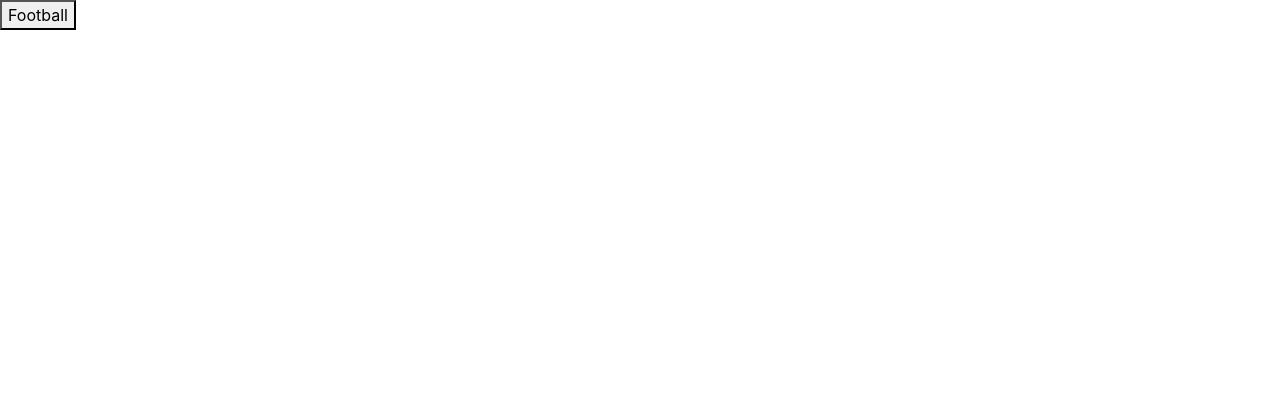
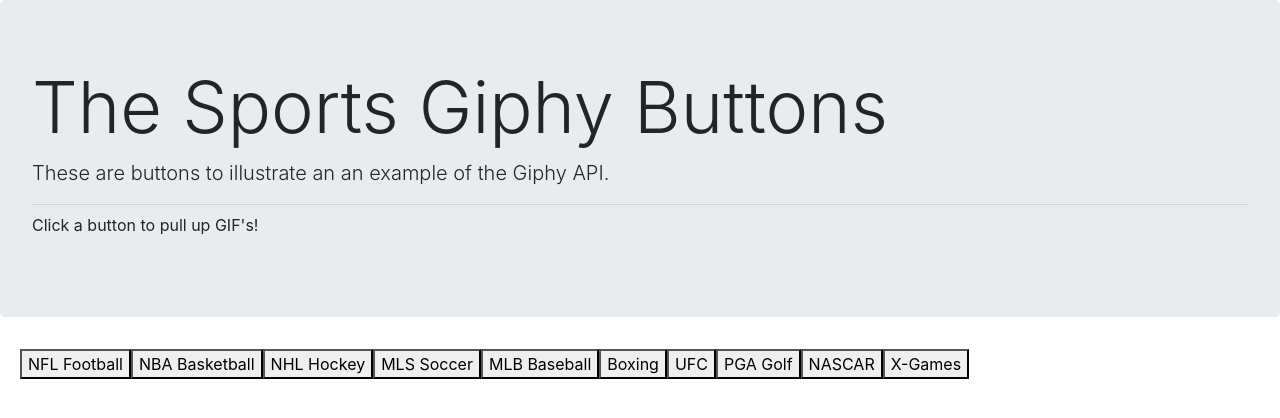
Before and after one commit to antwan024/giphyAssignment, a plain HTML site: page index.html in a window 1280 px wide. Drawn offline with nearby package versions, Linux system fonts and the light colour scheme.

Commit message:
Added button loop for array

```diff
--- a/index.html
+++ b/index.html
@@ -17,20 +17,50 @@
     <script src="https://cdnjs.cloudflare.com/ajax/libs/popper.js/1.14.7/umd/popper.min.js" integrity="sha384-UO2eT0CpHqdSJQ6hJty5KVphtPhzWj9WO1clHTMGa3JDZwrnQq4sF86dIHNDz0W1" crossorigin="anonymous"></script>
     <script src="https://stackpath.bootstrapcdn.com/bootstrap/4.3.1/js/bootstrap.min.js" integrity="sha384-JjSmVgyd0p3pXB1rRibZUAYoIIy6OrQ6VrjIEaFf/nJGzIxFDsf4x0xIM+B07jRM" crossorigin="anonymous"></script>
 
-    <button id="sports">Football</button>
+    <div class="jumbotron">
+        <h1 class="display-3">The Sports Giphy Buttons</h1>
+        <p class="lead">These are buttons to illustrate an an example of the Giphy API.</p>
+        <hr class="my-2">
+        <p>Click a button to pull up GIF's!</p>
+    </div>
 
-        <div id="images"></div>
+    <div class="container" style="margin: 5px;">
+        <div class="row">
+            <div class="col-lg-12">
+                <div id="buttonRow"></div>
+            </div>
+        </div>
+    </div>
 
-        <script src="https://cdnjs.cloudflare.com/ajax/libs/jquery/3.2.1/jquery.min.js"></script>
-        <script type="text/javascript">
+    <div id="images"></div>
 
-            // Event listener for our cat-button
-            $("#sports").on("click", function() {
+    <script src="https://cdnjs.cloudflare.com/ajax/libs/jquery/3.2.1/jquery.min.js"></script>
+    <script type="text/javascript">
 
-            // Storing our giphy API URL for a random sports image
-            var queryURL = "https://api.giphy.com/v1/gifs/random?api_key=BkaUZZWcFij6J7AoQj3WtPb1R2p9O6V9&tag=nfl football";
+        // Initial buttons array
+        var sportsButtons = ["NFL Football", "NBA Basketball", "NHL Hockey", "MLS Soccer", "MLB Baseball", "Boxing", "UFC", "PGA Golf", "NASCAR", "X-Games"];
 
-            // Perfoming an AJAX GET request to our queryURL
+        for(var i=0; i<sportsButtons.length; i++){
+            var sportButton = $("<button id='sports'>" + sportsButtons[i] + "</button>");
+            $("#buttonRow").append(sportButton);
+
+        };
+
+
+
+
+        $("#sports").on("click", function() {
+
+
+
+            var sport = $("#sports").text();
+
+            console.log(sport);
+
+            // Storing our giphy API URL
+            var queryURL = "https://api.giphy.com/v1/gifs/random?api_key=BkaUZZWcFij6J7AoQj3WtPb1R2p9O6V9&tag=" + sport;
+
+            // AJAX call
             $.ajax({
                 url: queryURL,
                 method: "GET"
```
